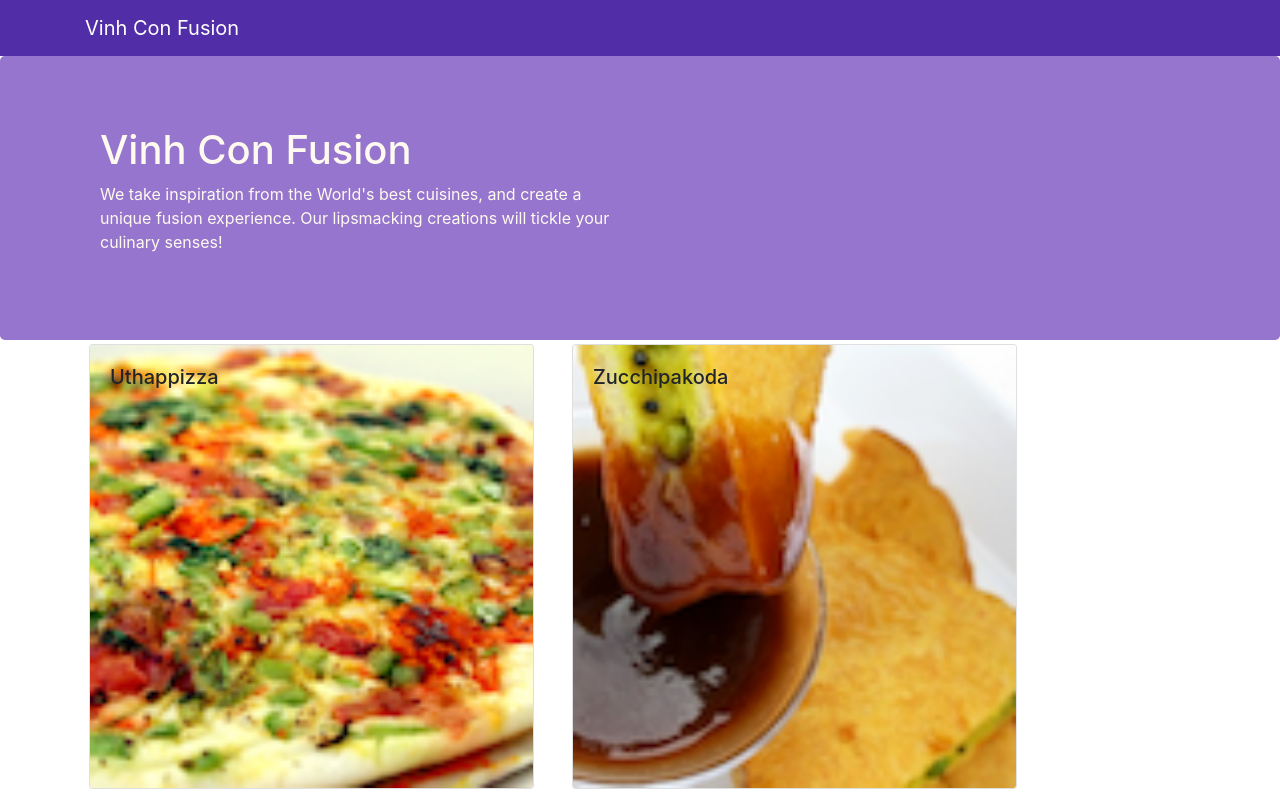
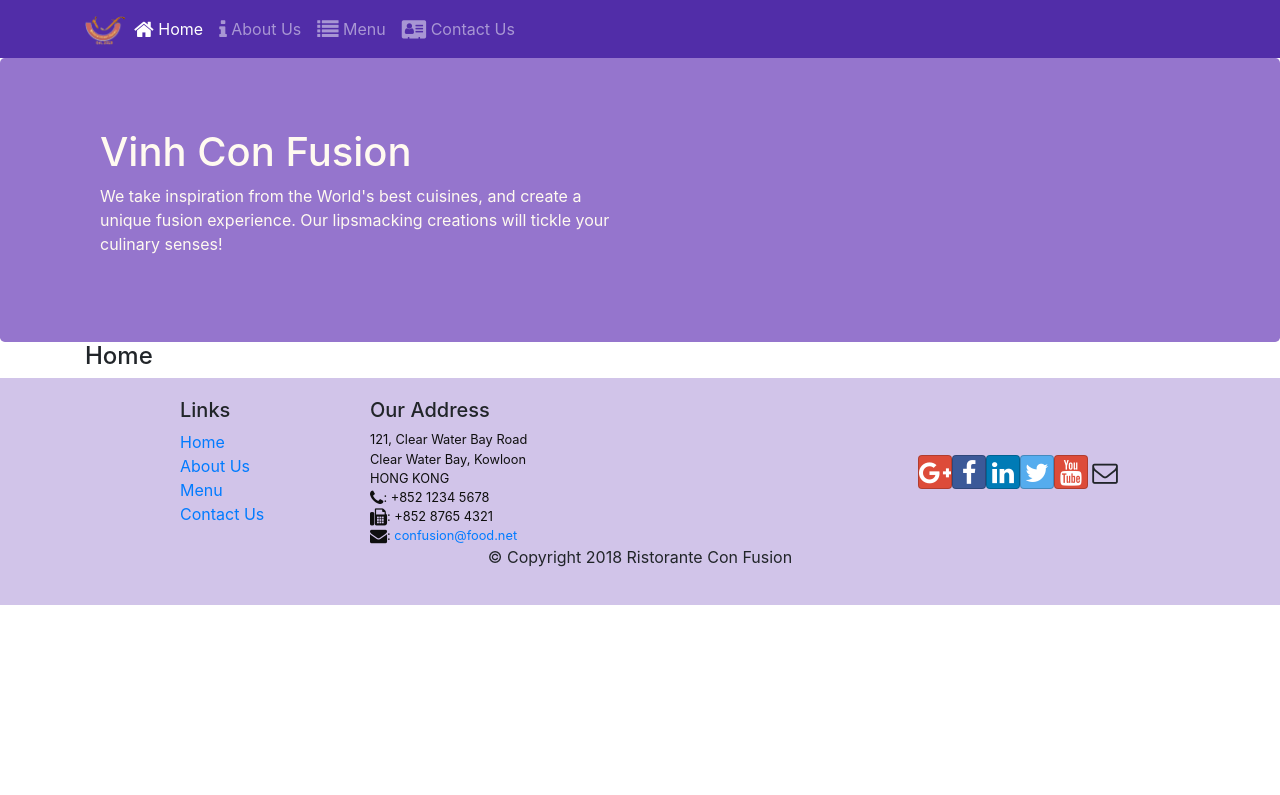
Before and after one commit to vinhdoanthe/reactjs, a React (Create React App) app in the folder confusion/: page /home in a window 1280 px wide. Shown: the top 795 px of the page. Built offline with nearby package versions, Linux system fonts and the light colour scheme.

Commit message:
Practice React Router DOM

```diff
--- a/confusion/package.json
+++ b/confusion/package.json
@@ -9,6 +9,7 @@
     "react": "^16.5.2",
     "react-dom": "^16.5.2",
     "react-popper": "^1.0.2",
+    "react-router-dom": "^4.3.1",
     "react-scripts": "2.0.3",
     "reactstrap": "^6.4.0"
   },
--- a/confusion/src/App.js
+++ b/confusion/src/App.js
@@ -1,14 +1,18 @@
 import React, { Component } from 'react';
 import Main from './components/MainComponent'
 import './App.css';
+import { BrowserRouter } from 'react-router-dom'
 
 class App extends Component {
 
   render() {
     return (
-      <div>
-        <Main />
-      </div>
+      <BrowserRouter>
+        <div>
+          <Main />
+        </div>
+      </BrowserRouter>
+
     );
   }
 }
--- a/confusion/src/components/FooterComponent.js
+++ b/confusion/src/components/FooterComponent.js
@@ -1,4 +1,5 @@
 import React from 'react'
+import { Link } from 'react-router-dom'
 
 function Footer(props) {
     return (
@@ -8,10 +9,10 @@ function Footer(props) {
                     <div className="col-4 offset-1 col-sm-2">
                         <h5>Links</h5>
                         <ul className="list-unstyled">
-                        <li><a href="#">Home</a></li>
-                        <li><a href="#">About</a></li>
-                        <li><a href="#">Menu</a></li>
-                        <li><a href="contactus.html">Contact</a></li>
+                            <li><Link to="/home">Home</Link></li>
+                            <li><Link to="/aboutus">About Us</Link></li>
+                            <li><Link to="/menu">Menu</Link></li>
+                            <li><Link to="/contactus">Contact Us</Link></li>
                         </ul>
                     </div>
                     <div className="col-7 col-sm-5">
--- a/confusion/src/components/HeaderComponent.js
+++ b/confusion/src/components/HeaderComponent.js
@@ -1,13 +1,57 @@
 import React, { Component } from 'react'
-import { Navbar, NavbarBrand, Jumbotron } from 'reactstrap';
+import { Navbar, NavbarBrand, Nav, NavbarToggler, Collapse, NavItem, Jumbotron } from 'reactstrap';
+import { NavLink } from 'react-router-dom'
 
 class Header extends Component {
+    constructor(props) {
+        super(props);
+        this.state = {
+            isNavOpen: false
+        }
+
+        this.toggleNav = this.toggleNav.bind(this);
+    }
+
+    toggleNav() {
+        this.setState({
+            isNavOpen: !this.state.isNavOpen
+        });
+    }
+
     render() {
         return (
             <React.Fragment>
-                <Navbar dark>
+                <Navbar dark expand="md">
                     <div className="container">
-                        <NavbarBrand href="/"> Vinh Con Fusion</NavbarBrand>
+                        <NavbarToggler onClick={this.toggleNav} />
+                        <NavbarBrand className="mr-auto" href="/">
+                            <img src="assets/images/logo.png" height="30" width="41"
+                                alt="Vinh Con Fusion" />
+                        </NavbarBrand>
+                        <Collapse isOpen={this.state.isNavOpen} navbar>
+                            <Nav navbar>
+                                <NavItem>
+                                    <NavLink className="nav-link" to="/home" >
+                                        <span className="fa fa-home fa-lg"></span> Home
+                                </NavLink>
+                                </NavItem>
+                                <NavItem>
+                                    <NavLink className="nav-link" to="/aboutus" >
+                                        <span className="fa fa-info fa-lg"></span> About Us
+                                </NavLink>
+                                </NavItem>
+                                <NavItem>
+                                    <NavLink className="nav-link" to="/menu" >
+                                        <span className="fa fa-list fa-lg"></span> Menu
+                                </NavLink>
+                                </NavItem>
+                                <NavItem>
+                                    <NavLink className="nav-link" to="/contact" >
+                                        <span className="fa fa-address-card fa-lg"></span> Contact Us
+                                </NavLink>
+                                </NavItem>
+                            </Nav>
+                        </Collapse>
                     </div>
                 </Navbar>
                 <Jumbotron>
--- /dev/null
+++ b/confusion/src/components/HomeComponent.js
@@ -0,0 +1,11 @@
+import React from 'react'
+
+function Home(props) {
+    return (
+        <div className="container">
+            <h4>Home</h4>
+        </div>
+    );
+}
+
+export default Home;
--- a/confusion/src/components/MainComponent.js
+++ b/confusion/src/components/MainComponent.js
@@ -4,6 +4,8 @@ import DishDetail from './DishDetailComponent'
 import { DISHES } from '../shared/dishes.js'
 import Header from './HeaderComponent'
 import Footer from './FooterComponent'
+import Home from './HomeComponent'
+import { Switch, Route, Redirect } from 'react-router-dom'
 
 class Main extends Component {
     constructor(props) {
@@ -15,18 +17,22 @@ class Main extends Component {
         }
     }
 
-    onDishSelect(dishId) {
-        this.setState({ selectedDish: dishId });
-    }
+    render() {
 
-    render() {
+        const HomePage = () => {
+            return (
+                <Home />
+            );
+        }
+
         return (
             <div>
                 <Header />
-                <Menu dishes={this.state.dishes}
-                    onClick={(dishId) => this.onDishSelect(dishId)} />
-                <DishDetail
-                    dish={this.state.dishes.filter((dish) => dish.id === this.state.selectedDish)[0]} />
+                <Switch>
+                    <Route path="/home" component={HomePage} />
+                    <Route exact path="/menu" component={() => <Menu dishes={this.state.dishes} />} />
+                    <Redirect to="/home" />
+                </Switch>
                 <Footer />
             </div>
         );
```
Also changed, not shown: 1 other file (tests, documents, lock files or other folders). Lines whose indentation alone changed are shown as unchanged.
